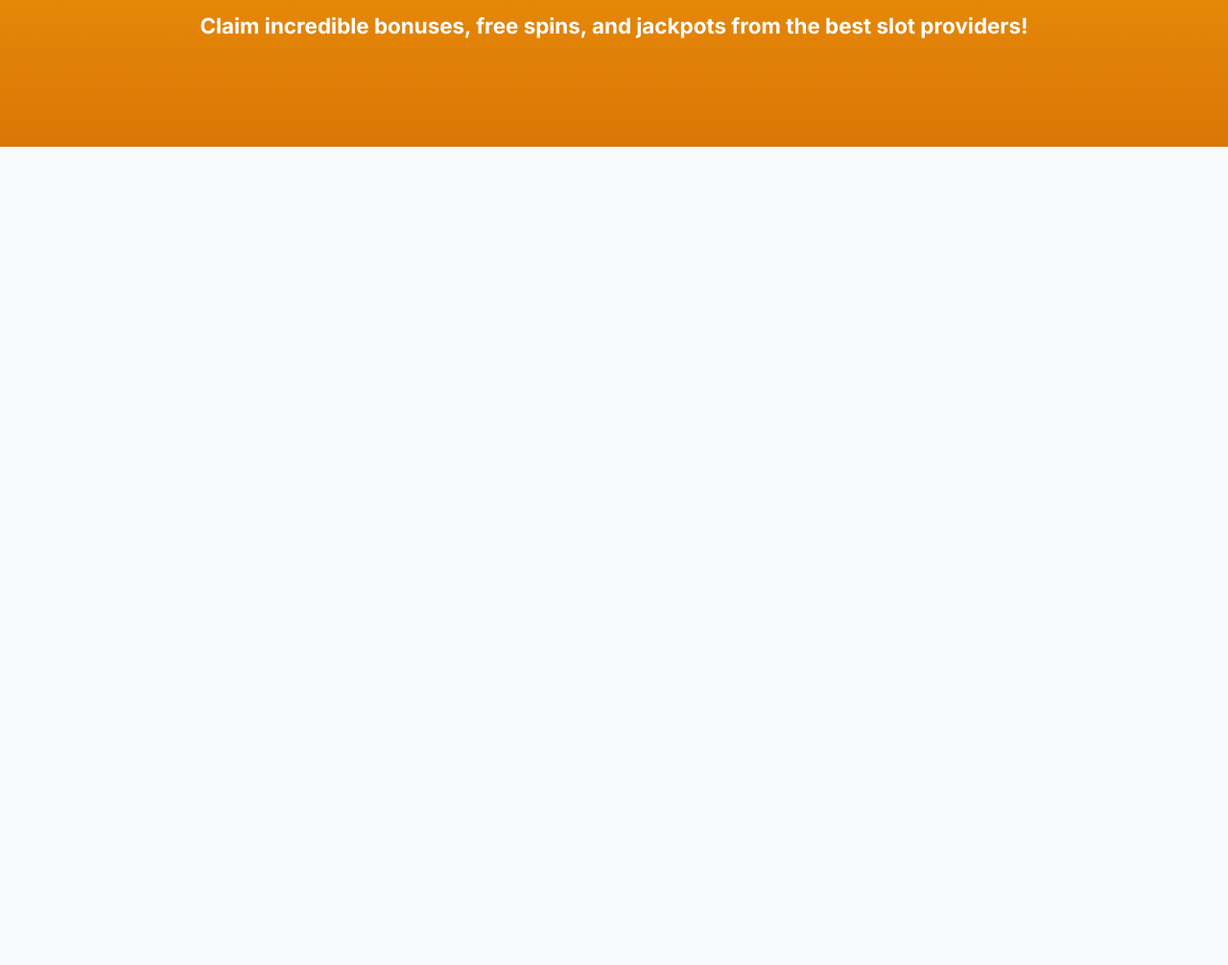
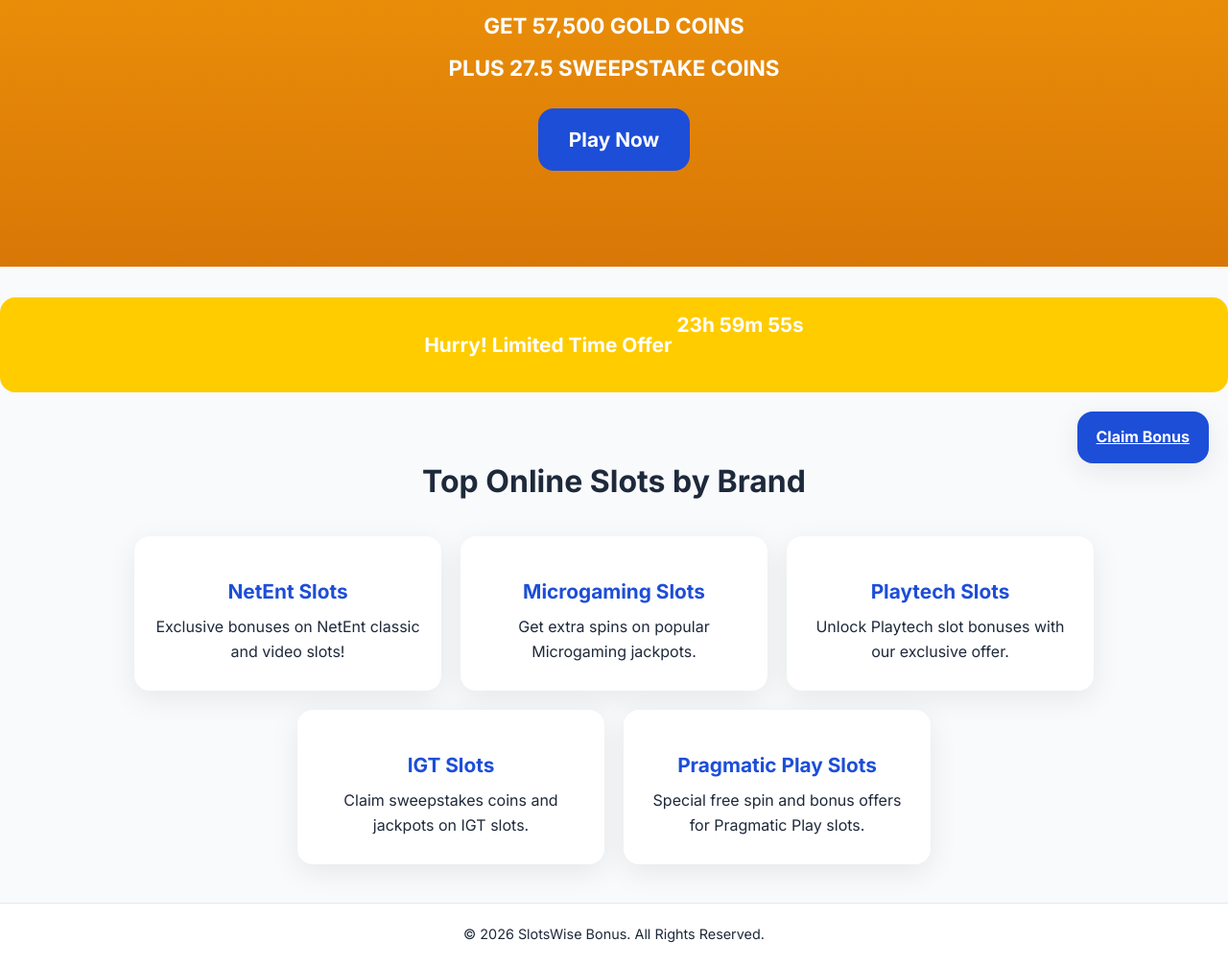
Before and after one commit to brightlane/SpinLabs, a plain HTML site: page index.html in a window 1280 px wide. Shown: the part 297-1303 px from the top of the page at 96% size. Before the commit the page ends 800 px from the top, so only its background shows below. Drawn offline with Linux system fonts and the light colour scheme.

Commit message:
Update index.html

```diff
--- a/index.html
+++ b/index.html
@@ -5,10 +5,12 @@
   <meta charset="UTF-8" />
   <meta name="viewport" content="width=device-width, initial-scale=1.0" />
   <meta name="robots" content="index, follow" />
-  <meta name="description" content="Play the best online slots by top brands. Claim exclusive bonuses and jackpots. Find your favorite slots with amazing rewards!" />
-  <meta name="keywords" content="online slots, slot bonuses, jackpot slots, slots by brand, best slot games, online casino, top slot brands, slot machine games" />
-  <title>Best Online Slots by Brand | Play & Win Big Bonuses</title>
-  <link rel="canonical" href="https://yourdomain.com/slots-by-brand" />
+  <meta name="description"
+    content="Play top online slots by brand: NetEnt, Microgaming, Playtech, IGT, Pragmatic Play, and more! Get 57,500 Gold Coins + 27.5 Sweepstakes Coins at SlotsWise." />
+  <meta name="keywords"
+    content="online slots, NetEnt slots, Microgaming slots, Playtech slots, IGT slots, Pragmatic Play slots, slot bonuses, free spins, jackpot bonuses, sweepstakes coins, SlotsWise" />
+  <title>SlotsWise Online Slots by Brand - 57,500 Gold Coins + Sweepstakes Coins</title>
+  <link rel="canonical" href="https://yourdomain.com/slotswise-landing" />
   <link href="https://fonts.googleapis.com/css2?family=Inter:wght@400;600;700&display=swap" rel="stylesheet" />
   <style>
     :root {
@@ -109,14 +111,14 @@
       margin-bottom: 2rem;
     }
 
-    .brand-section {
+    .bonus-list {
       display: flex;
       flex-wrap: wrap;
-      justify-content: space-around;
-      margin-bottom: 30px;
+      justify-content: center;
+      gap: 20px;
     }
 
-    .brand-card {
+    .bonus-card {
       background: var(--card);
       border-radius: var(--radius);
       padding: 20px;
@@ -126,17 +128,17 @@
       transition: transform 0.3s;
     }
 
-    .brand-card:hover {
+    .bonus-card:hover {
       transform: translateY(-5px);
     }
 
-    .brand-card h3 {
+    .bonus-card h3 {
       font-size: 1.3rem;
       color: var(--brand);
       margin-bottom: 0.5rem;
     }
 
-    .brand-card p {
+    .bonus-card p {
       font-size: 1rem;
       margin: 0.5rem 0;
     }
@@ -149,7 +151,6 @@
       border-top: 1px solid #e2e8f0;
     }
 
-    /* Exit Pop */
     #exit-modal {
       display: none;
       position: fixed;
@@ -187,7 +188,6 @@
       background: var(--brand-dark);
     }
 
-    /* Timer Section */
     .timer-container {
       display: flex;
       justify-content: center;
@@ -226,12 +226,92 @@
 <body>
 
   <header>
-    <a href="https://convert.ctypy.com/aff_c?offer_id=29526&aff_id=21885" class="logo">Best Slot Bonuses</a>
+    <a href="https://convert.ctypy.com/aff_c?offer_id=29526&aff_id=21885" class="logo">SlotsWise Online Slots</a>
     <a href="https://convert.ctypy.com/aff_c?offer_id=29526&aff_id=21885" class="cta-btn">Get Started Now</a>
   </header>
 
   <!-- Hero -->
   <section class="hero">
-    <h1>Top Online Slots by Brand</h1>
-    <p>Claim incredible bonuses, free spins, and jackpots from the best slot providers!</p>
-    <a href="https://convert.ctypy.com/aff_c?offer_id=29526
+    <h1>OUR #1 SLOT BONUS</h1>
+    <p>GET 57,500 GOLD COINS</p>
+    <p>PLUS 27.5 SWEEPSTAKE COINS</p>
+    <a href="https://convert.ctypy.com/aff_c?offer_id=29526&aff_id=21885" class="cta-btn">Play Now</a>
+  </section>
+
+  <!-- Timer Section -->
+  <div class="timer-container">
+    <p>Hurry! Limited Time Offer</p>
+    <span id="countdown"></span>
+  </div>
+
+  <!-- Brand Slot Bonuses -->
+  <section class="container" id="bonuses">
+    <h2>Top Online Slots by Brand</h2>
+    <div class="bonus-list">
+      <div class="bonus-card">
+        <h3>NetEnt Slots</h3>
+        <p>Exclusive bonuses on NetEnt classic and video slots!</p>
+      </div>
+      <div class="bonus-card">
+        <h3>Microgaming Slots</h3>
+        <p>Get extra spins on popular Microgaming jackpots.</p>
+      </div>
+      <div class="bonus-card">
+        <h3>Playtech Slots</h3>
+        <p>Unlock Playtech slot bonuses with our exclusive offer.</p>
+      </div>
+      <div class="bonus-card">
+        <h3>IGT Slots</h3>
+        <p>Claim sweepstakes coins and jackpots on IGT slots.</p>
+      </div>
+      <div class="bonus-card">
+        <h3>Pragmatic Play Slots</h3>
+        <p>Special free spin and bonus offers for Pragmatic Play slots.</p>
+      </div>
+    </div>
+  </section>
+
+  <!-- Exit Pop -->
+  <div id="exit-modal">
+    <div class="modal-content">
+      <h2>WAIT! CLAIM YOUR BONUS NOW</h2>
+      <p>Don’t miss the 57,500 Gold Coins + 27.5 Sweepstakes Coins!</p>
+      <button onclick="window.location.href='https://convert.ctypy.com/aff_c?offer_id=29526&aff_id=21885'">Play Now</button>
+    </div>
+  </div>
+
+  <!-- Sticky CTA Button -->
+  <a href="https://convert.ctypy.com/aff_c?offer_id=29526&aff_id=21885" class="sticky-cta">Claim Bonus</a>
+
+  <footer>
+    &copy; 2026 SlotsWise Bonus. All Rights Reserved.
+  </footer>
+
+  <script>
+    // Countdown Timer
+    let countDownDate = new Date().getTime() + 24 * 60 * 60 * 1000;
+    let x = setInterval(function () {
+      let now = new Date().getTime();
+      let distance = countDownDate - now;
+      let hours = Math.floor((distance % (1000 * 60 * 60 * 24)) / (1000 * 60 * 60));
+      let minutes = Math.floor((distance % (1000 * 60 * 60)) / (1000 * 60));
+      let seconds = Math.floor((distance % (1000 * 60)) / 1000);
+      document.getElementById("countdown").innerHTML = hours + "h " + minutes + "m " + seconds + "s ";
+      if (distance < 0) {
+        clearInterval(x);
+        document.getElementById("countdown").innerHTML = "EXPIRED";
+      }
+    }, 1000);
+
+    // Lazy exit pop
+    let exitShown = false;
+    document.addEventListener("mouseout", function (e) {
+      if (!exitShown && e.clientY < 0) {
+        document.getElementById("exit-modal").style.display = "flex";
+        exitShown = true;
+      }
+    });
+  </script>
+
+</body>
+</html>
```
